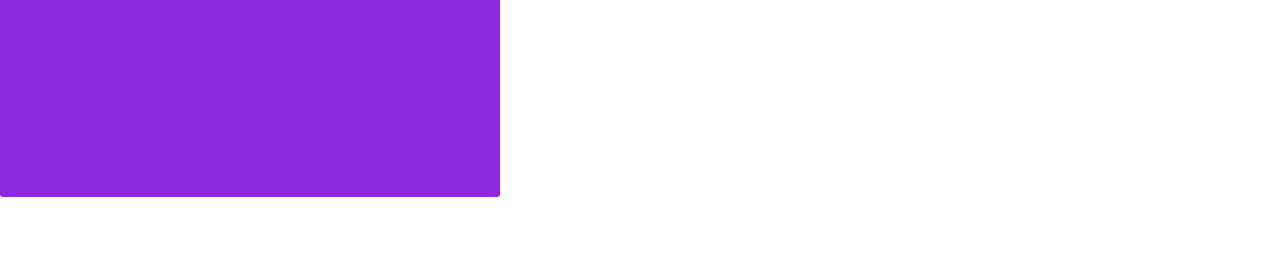
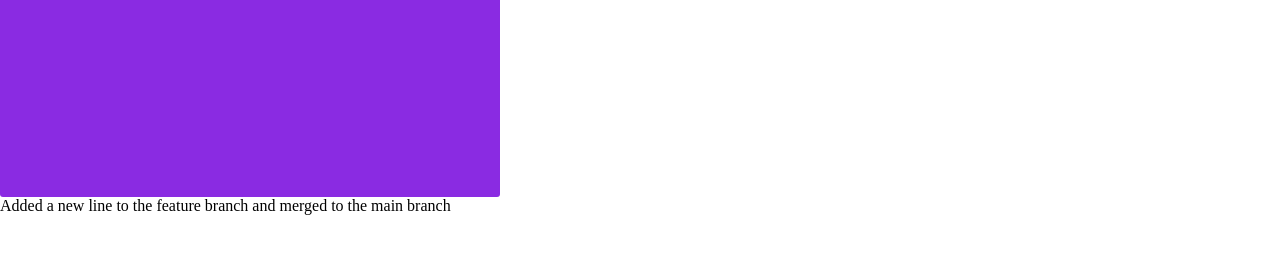
Before and after one commit to 12priyanka19/quizApp-, a plain HTML site: page index.html in a window 1280 px wide. Shown: the part 80-334 px from the top of the page. Drawn offline with Linux system fonts and the light colour scheme.

Commit message:
added a line to merge with main branch

```diff
--- a/index.html
+++ b/index.html
@@ -28,5 +28,6 @@
 <body>
     <h1>Welcome to Quiz App</h1>
     <div class="container"></div>
+    <div>Added a new line to the feature branch and merged to the main branch</div>
 </body>
 </html>
```
